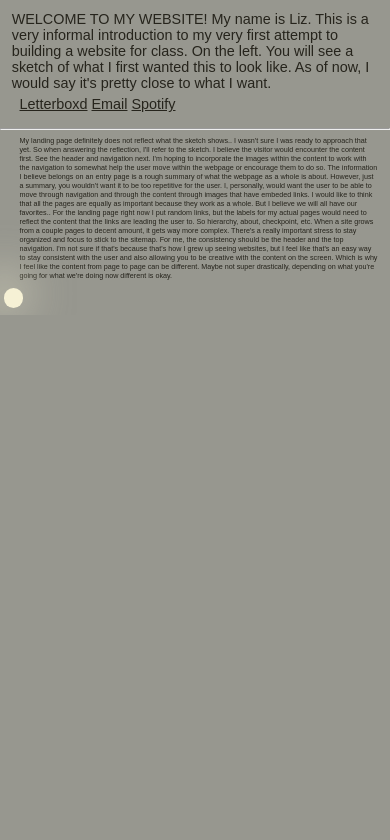
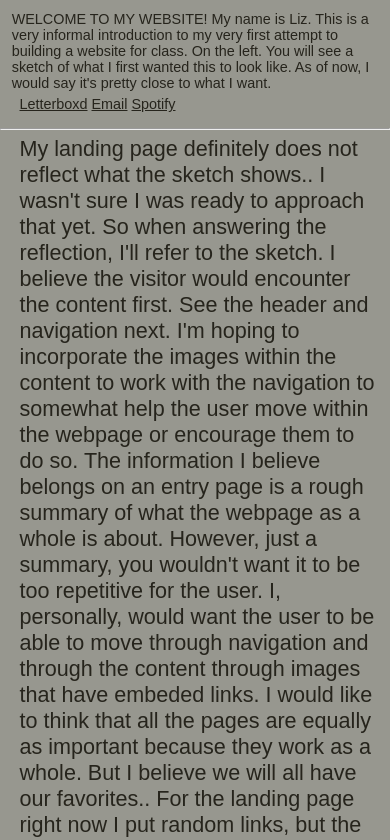
Before and after one commit to lizwurd/interactive-sketchbook, a plain HTML site: page index.html in a window 390 px wide. Shown: the part 820-1660 px from the top of the page. Before the commit the page ends 1135 px from the top, so only its background shows below. Drawn offline with Linux system fonts and the light colour scheme.

Commit message:
Update style.css

```diff
--- a/css/style.css
+++ b/css/style.css
@@ -242,7 +242,7 @@ nav a {
 }
 
 .reflection p {
-  font-size: .5em;
+  font-size: 1.5em;
 }
 
 .text p {
```
